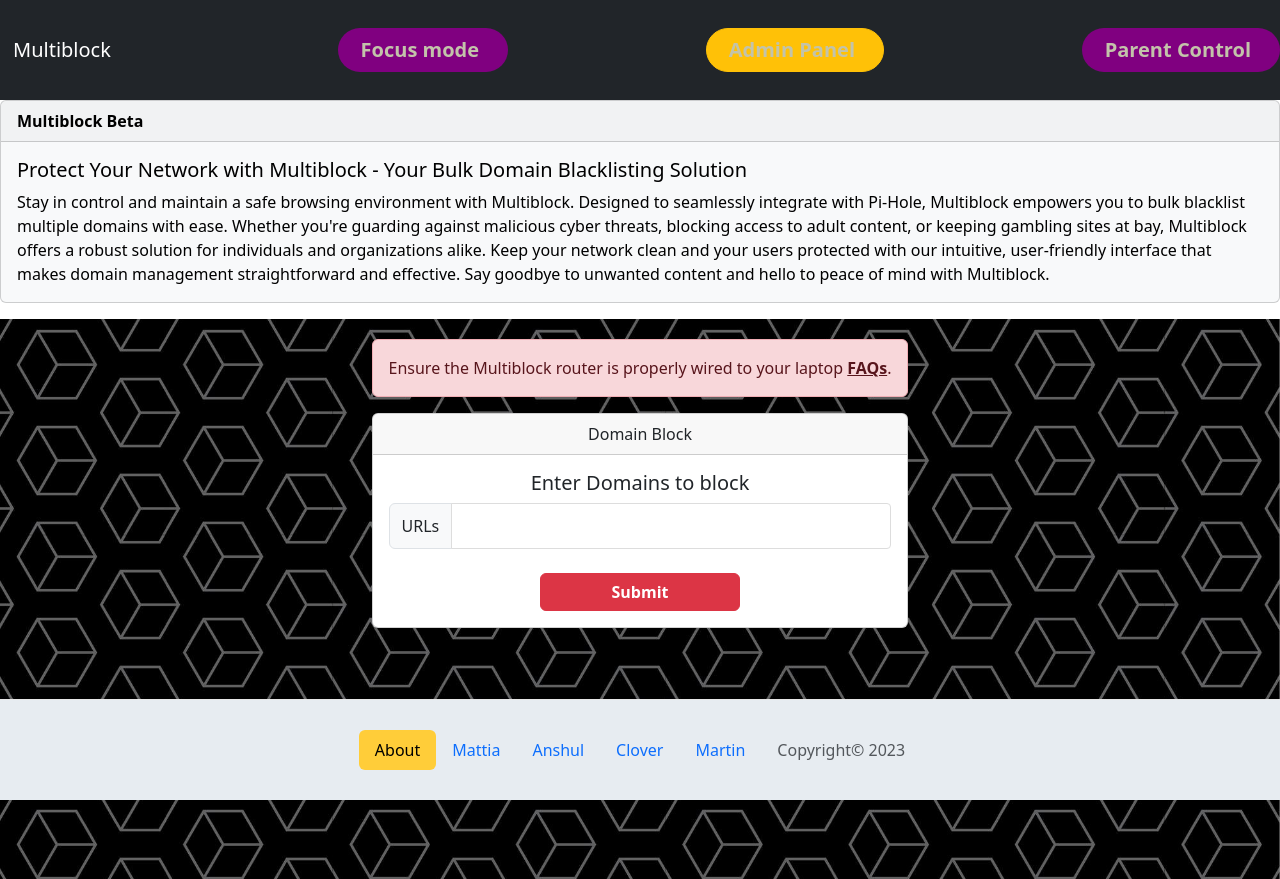
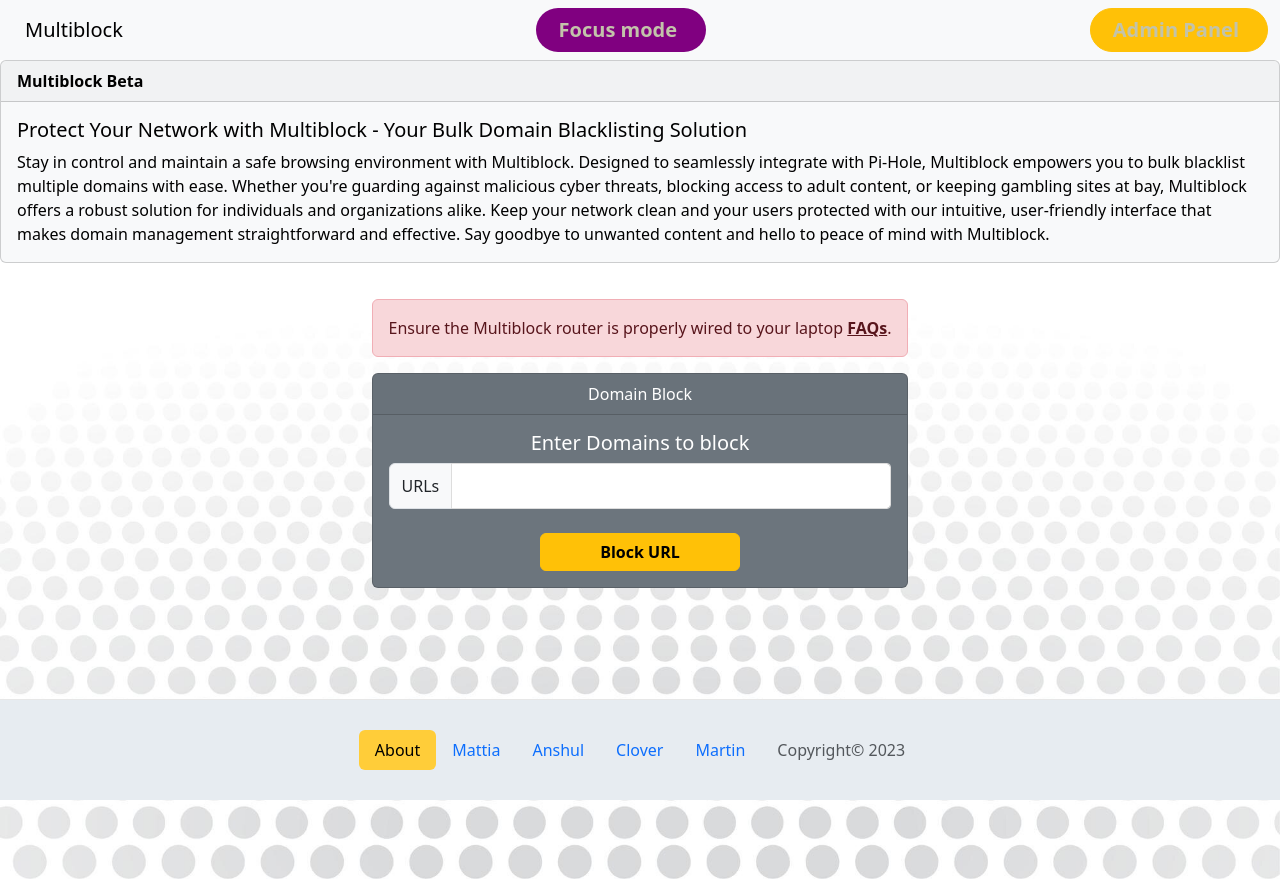
Before and after one commit to marslite/multiblock-router, a React (Create React App) app: page /#/ in a window 1280 px wide. Built offline with nearby package versions, Linux system fonts and the light colour scheme.

Commit message:
revamping Multiblock UI

```diff
--- a/src/Homepage/home.css
+++ b/src/Homepage/home.css
@@ -2,8 +2,8 @@
 .site-wrapper{
     display: flex;
     flex-direction: column;
-    min-height: 70vh;
-    background: url("./monogram-line-seamless-pattern_8830-622.jpg") center repeat;
+    min-height: 75vh;
+    background: url("./seamless-gray-halftone-pattern-white-background_1409-1691.jpg") center repeat;
 
 
     background-size: cover;
--- a/src/Homepage/home.js
+++ b/src/Homepage/home.js
@@ -79,27 +79,14 @@
       <div className='site-wrapper'>
         <div className='web-wrap'>
         <div className="web-container">
-        <div class="alert alert-danger" role="alert">
-          Ensure the Multiblock router is properly wired to your laptop <a href="#" class="alert-link">FAQs</a>.
-        </div>
+                <div class="alert alert-danger" role="alert">
+                  Ensure the Multiblock router is properly wired to your laptop <a href="#" class="alert-link">FAQs</a>.
+                </div>
 
 
-                    {/* <div className='dom-block'>
-                      <h1>Router App - Domain Blacklist</h1>
-
-                      <div className="input-group">
-                        <label>Domain 1:</label>
-                        <input
-                          type="text"
-                          value={domainOne}
-                          onChange={(e) => setDomainOne(e.target.value)}
-                          />
-                      </div>
-
-                   </div> */}
 
 
-                   <div class="card">
+                   <div class="card text-bg-secondary ">
                     <div class="card-header">
                       Domain Block
                     </div>
@@ -112,8 +99,8 @@
                       <span class="input-group-text" id="inputGroup-sizing-lg">URLs</span>
                         <input type="text" class="form-control form-edit" aria-label="Sizing example input"  aria-describedby="inputGroup-sizing-lg" value={domainOne} onChange={(e) => setDomainOne(e.target.value)} />
                             </div>
-                            <button type="submit" className='btn btn-danger mt-2 btn-d' onClick={ handleSubmit}>
-                        <b>Submit</b>
+                            <button type="submit" className='btn btn-warning mt-2 btn-d' onClick={ handleSubmit}>
+                        <b>Block URL</b>
                         </button>
                         </div>
                       {/* <a href="#" class="btn btn-primary">Go somewhere</a> */}
@@ -124,17 +111,6 @@
 
 
 
-
-
-
-                      {/* <div className="input-group">
-                        <label>Domain 2:</label>
-                        <input
-                          type="text"
-                          value={domainTwo}
-                          onChange={(e) => setDomainTwo(e.target.value)}
-                        />
-                      </div> */}
                   {canFileUpload && <div>
 
                       <div className="input-group">
@@ -149,13 +125,9 @@
                         />
                       </div>
                   </div>}
-                      {/* <button type="submit" className='btn btn-danger mt-2 btn-d' onClick={(event)=>{ handleSubmitLink(event)  }}> */}
-                      {/* <button type="submit" className='btn btn-danger mt-2 btn-d' onClick={ handleSubmit}>
-                        <b>Submit</b>
-                        </button> */}
-                      {/* </form> */}
 
-                      </div>
+
+               </div>
 
         </div>
         <Footer/>
--- a/src/Nav/nav.js
+++ b/src/Nav/nav.js
@@ -39,7 +39,7 @@
         <div className="nav-cl">
 
 
-        <nav className="navbar navbar-dark bg-dark nav-ex">
+        {/* <nav className="navbar navbar-dark bg-dark nav-ex">
             <a className="navbar-brand btn " href="#">Multiblock</a>
             <button className="btn btn-ed" style={{"background":"purple"}} >
             <a className="navbar-brand tx-pos " href="#/focus">Focus mode</a>
@@ -53,16 +53,22 @@
             <a className="navbar-brand tx-pos " onClick={handleParentalControl}>Parent Control</a>
             </button>
 
+        </nav>  */}
 
+        <nav class="navbar bg-body-tertiary">
+            <div class="container-fluid">
+                {/* <a class="navbar-brand">Navbar</a> */}
 
-        {/* <span className="spacer-1">
-            <form class="form-inline my-2 my-lg-0 spacer-2">
-            <input class="form-control mr-sm-2" type="search" placeholder="Search"/>
-            <button class="btn btn-warning btn-ed" type="submit"> <b>Search</b></button>
-            </form>
-        </span> */}
+                <a className="navbar-brand btn " href="#">Multiblock</a>
+                <button className="btn btn-ed" style={{"background":"purple"}} >
+                     <a className="navbar-brand tx-pos " href="#/focus">Focus mode</a>
+                </button>
 
+                <button className="btn btn-ed btn-warning"  >
+                    <a className="navbar-brand tx-pos" href="http://127.0.0.1:8000/admin/" target="_blank" rel="noopener nonreferrer" >Admin Panel</a>
+                </button>
 
+            </div>
         </nav>
 
 
```
Also changed, not shown: src/Homepage/background-1637197_1920.jpg (added), src/Homepage/seamless-gray-halftone-pattern-white-background_1409-1691.jpg (added).
